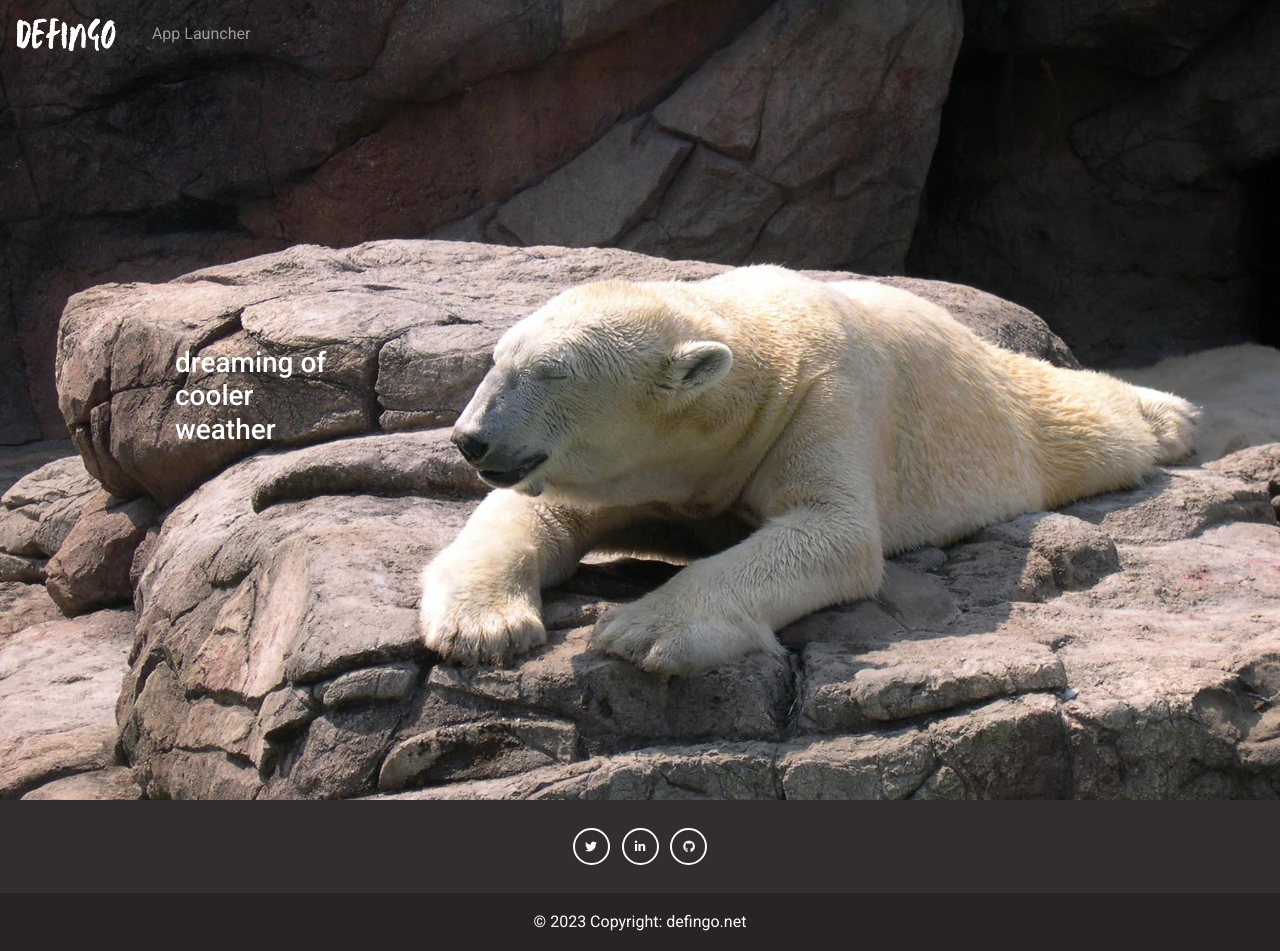
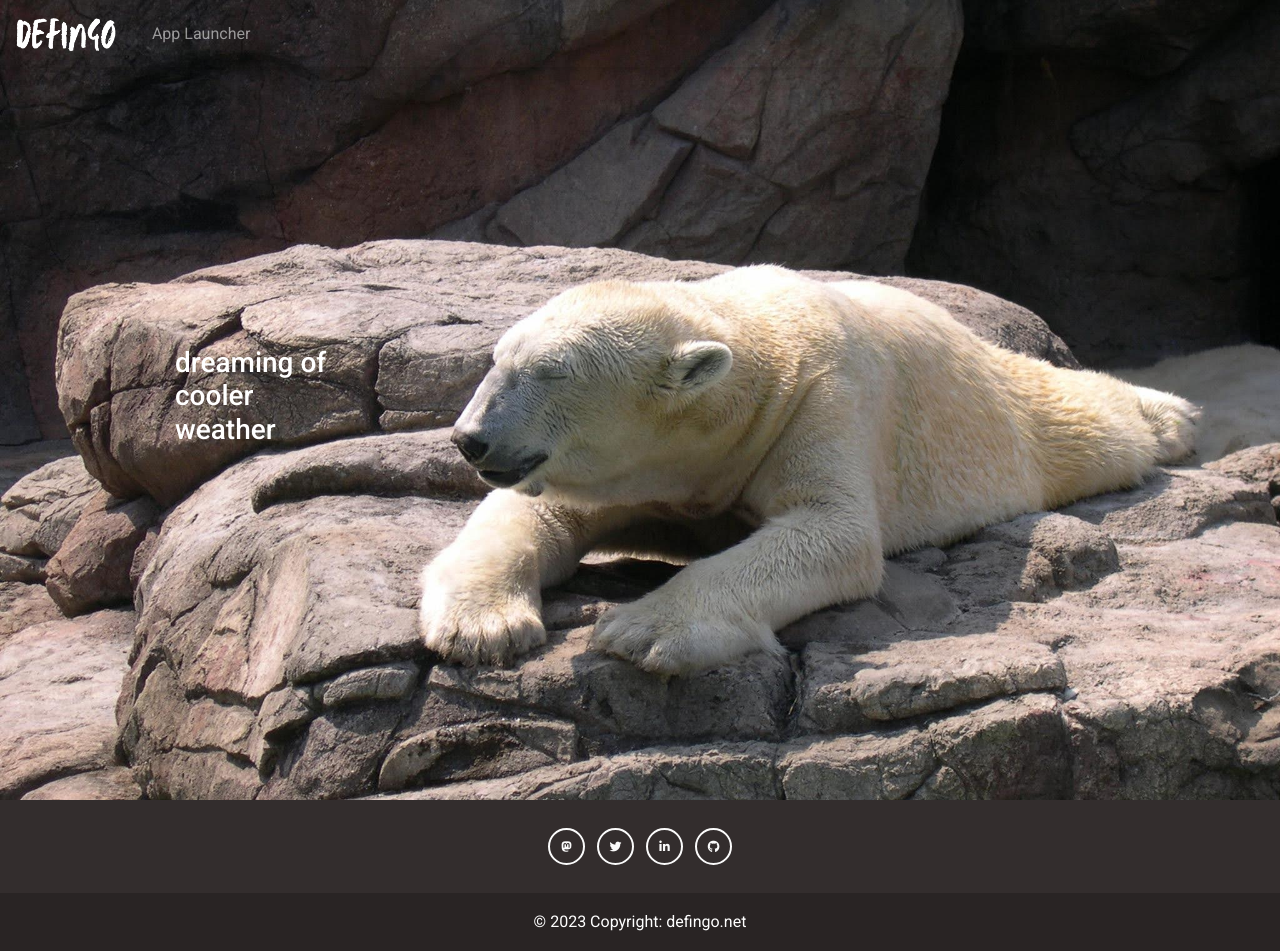
Before and after one commit to wwhitaker/defingo, a website: page index.html in a window 1280 px wide. Drawn offline with Linux system fonts and the light colour scheme.

Commit message:
mastadon link

```diff
--- a/index.html
+++ b/index.html
@@ -89,6 +89,11 @@
             ><i class="fab fa-facebook-f"></i
           ></a> -->
 
+          <!-- Mastodon -->
+          <a rel="me" class="btn btn-outline-light btn-floating m-1" href="https://infosec.exchange/@wew" role="button">
+            <i class="fab fa-mastodon"></i>
+          </a>
+
           <!-- Twitter -->
           <a class="btn btn-outline-light btn-floating m-1" href="https://twitter.com/wewhitaker" role="button"
             ><i class="fab fa-twitter"></i
```
